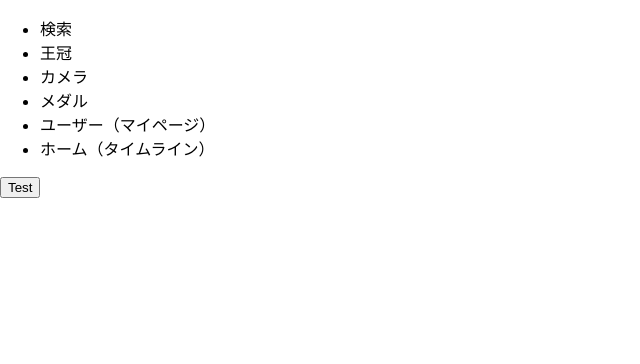
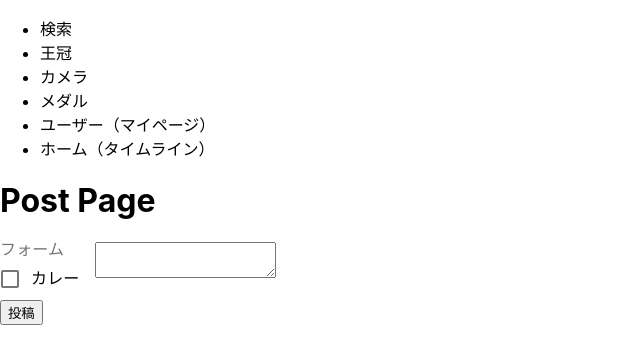
Before and after one commit to shortintern2020-B-frontier/TeamA, a React (Create React App) app in the folder react-ts-app/: page /post in a window 1280 px wide. Shown: the top 364 px of the page, without its empty margins (0-640 px from the left). Built offline with nearby package versions, Linux system fonts and the light colour scheme.

Commit message:
create post form (checkpoint)

```diff
--- a/react-ts-app/src/pages/Post.tsx
+++ b/react-ts-app/src/pages/Post.tsx
@@ -1,54 +1,53 @@
 import React, { useState } from "react";
 import { createTest, createPost } from "./../api"
+import { Checkbox, FormControl, FormLabel, FormGroup, FormControlLabel } from '@material-ui/core';
 
+// created by Tokiya Ohmura
+const Post: React.FC = () => {
 
-const Home: React.FC = () => {
-  const [mealId, setMealID] = useState(0);
-  const [message, setMessage] = useState("")
   const [res, setRes] = useState<any>();
 
   const onSubmit = (e: React.FormEvent<HTMLFormElement>) => {
     e.preventDefault()
   }
 
-  // return (
-  //   <div>
-  //     <h1>Post Page</h1>
-  //     <form onSubmit={onSubmit} />
-  // return (
-  //     <div  >
-  //       <h1>Post Page</h1>
-  //       <form onSubmit={onSubmit}>
-  //         <div>
-  //           <select >
-  //             <option onSelect={() => setMealID(1)}>餃子</option>
-  //             <option onSelect={() => setMealID(2)}>カレー</option>
-  //           </select>
-  //         </div>
-  //         <textarea onChange={(e: React.ChangeEvent<HTMLTextAreaElement>) => setMessage(e.target.value)} />
-  //         <div>
-  //           <button >投稿</button>
-  //         </div>
-  //       </form>
-  //     </div>
-  // )
-
-  //
-  // {"cuisine": "cuisine", "recipe": "recipe"}
-
   const getMeal = () => {
     let temp_res = createTest();
     temp_res.then(item => setRes(item))
     console.log(temp_res)
-
   }
 
+
+
   return (
-    <div>
-      <button onClick={getMeal}>Test</button>
-      {res && res.cuisine}
+    <div  >
+      <h1>Post Page</h1>
+      <form onSubmit={onSubmit}>
+        <FormControl>
+          <FormLabel>フォーム</FormLabel>
+          <FormGroup>
+            <FormControlLabel label="カレー" control={<Checkbox />} />
+          </FormGroup>
+        </FormControl>
+
+        <textarea />
+        <div>
+          <button >投稿</button>
+        </div>
+      </form>
     </div>
   )
+
+
+
+
+
+  // return (
+  //   <div>
+  //     <button onClick={getMeal}>Test</button>
+  //     {res && res.cuisine}
+  //   </div>
+  // )
 }
 
-export default Home;
+export default Post;
```
